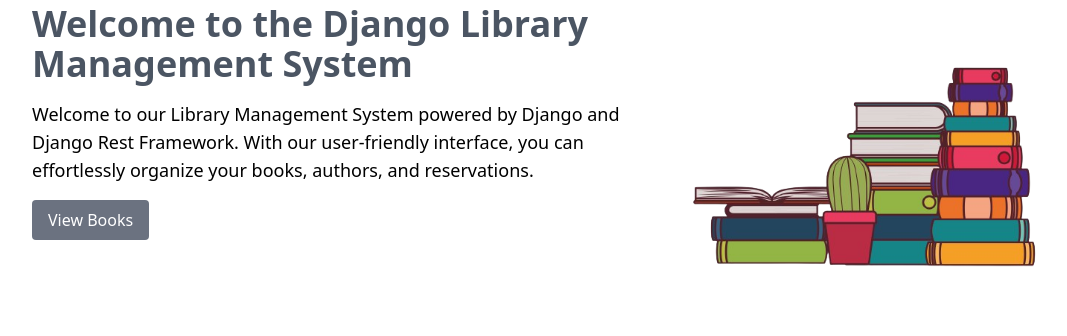
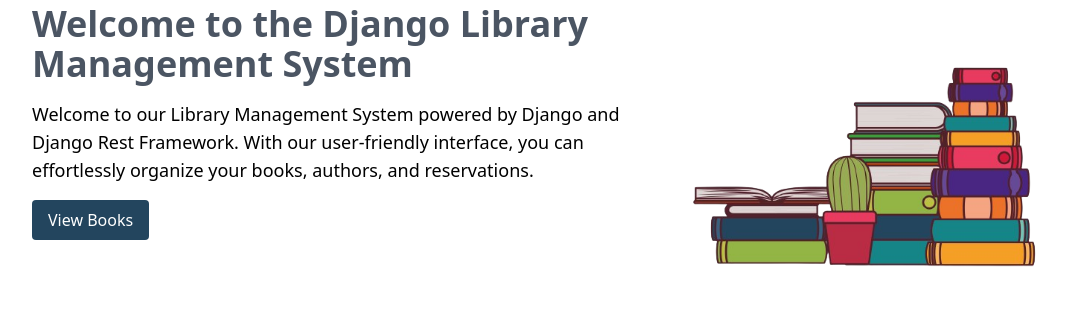
Before and after one commit to gigasamkharadze/tbc-LibraryManagement, a Django app: template frontend/templates/frontend/home.html in a window 1280 px wide. Shown: the part 152-488 px from the top of the page, without its empty margins (88-1155 px from the left). Run offline with Django 5.2, Linux system fonts and the light colour scheme; the template is opened without the code that fills it, so the values that code supplies are empty.

Commit message:
refactor: color for the button - all books

```diff
--- a/frontend/templates/frontend/home.html
+++ b/frontend/templates/frontend/home.html
@@ -1,5 +1,11 @@
 {% extends 'frontend/base.html' %}
 {% load static %}
+
+{% block style %}
+    .link-to-books {
+        background-color: rgb(35 69 94);
+    }
+{% endblock %}
 
 {% block header %}
     {% include 'frontend/nav.html' %}
@@ -10,7 +16,7 @@
         <div class="w-1/2">
             <h1 class="text-4xl font-semibold text-gray-600">Welcome to the Django Library Management System</h1>
             <p class="text-lg mt-4">Welcome to our Library Management System powered by Django and Django Rest Framework. With our user-friendly interface, you can effortlessly organize your books, authors, and reservations.</p>
-            <a href="#" class="mt-4 inline-block bg-gray-500 text-white py-2 px-4 rounded">View Books</a>
+            <a href="#" class="link-to-books mt-4 inline-block text-white py-2 px-4 rounded">View Books</a>
         </div>
 
         <img src="{% static 'frontend/images/books.png' %}" alt="books" class="w-1/3 aspect-square">
```
